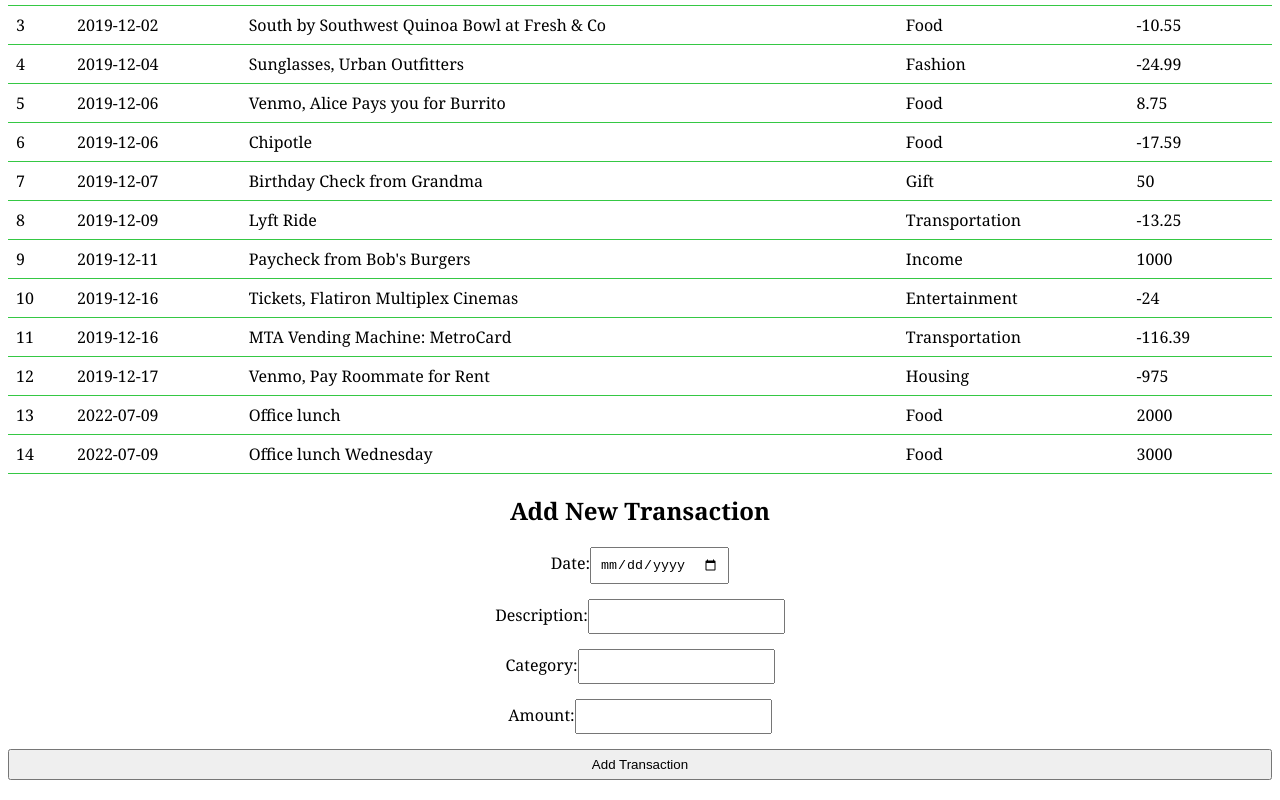
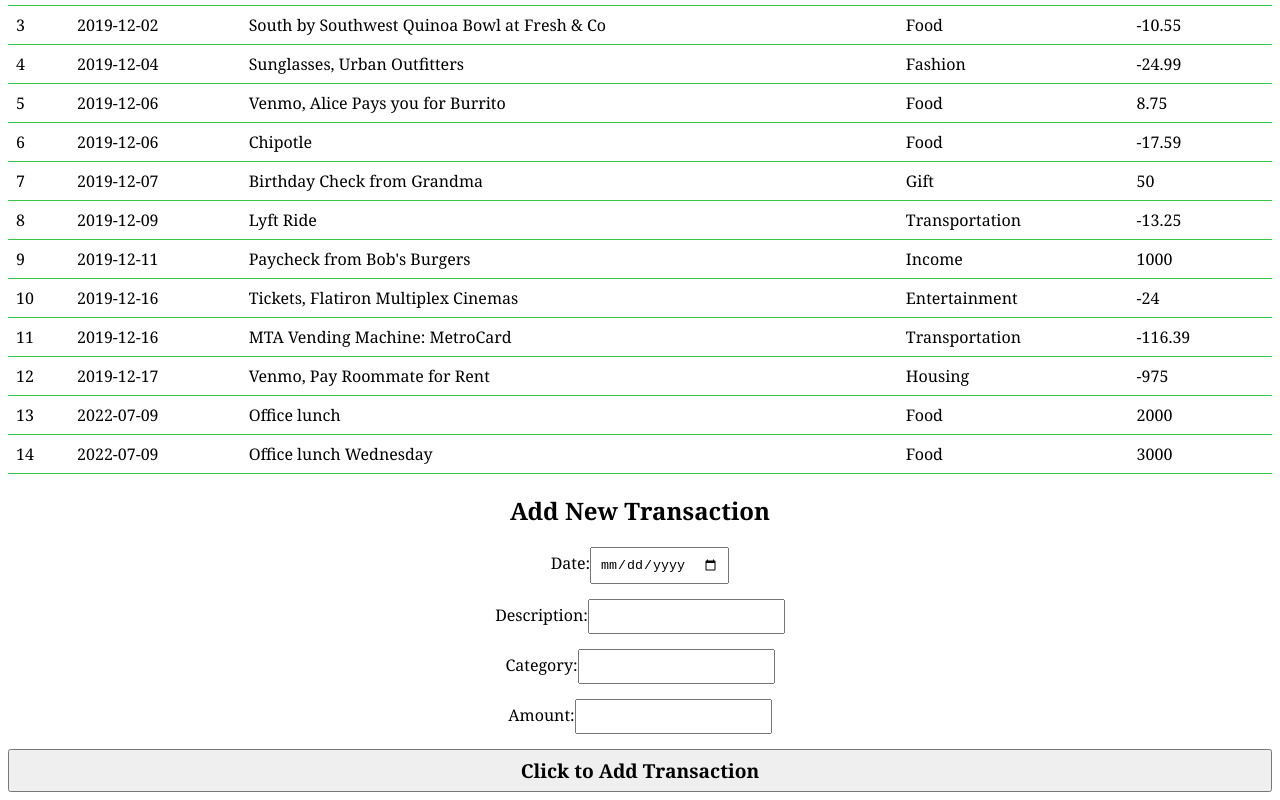
Before and after one commit to christine-M9/Phase-2-week-1-code-challenge, a React (Create React App) app in the folder bank-of-flatiron/: page / in a window 1280 px wide. Shown: the part 330-1130 px from the top of the page. Built offline with nearby package versions, Linux system fonts and the light colour scheme.

Commit message:
final commit

```diff
--- a/bank-of-flatiron/src/TransactionTable.js
+++ b/bank-of-flatiron/src/TransactionTable.js
@@ -92,7 +92,7 @@ const TransactionTable = ({ transactions, onAddTransaction }) => {
           Amount:
           <input type="number" name="amount" value={formData.amount} onChange={handleInputChange} required />
         </label>
-        <button type="submit">Add Transaction</button>
+        <button type="submit">Click to Add Transaction</button>
       </form>
     </div>
   );
--- a/bank-of-flatiron/src/index.css
+++ b/bank-of-flatiron/src/index.css
@@ -35,5 +35,7 @@
  }
    button {
     padding: 6px;
-
+   font-weight: 800;
+   font-family:Georgia, 'Times New Roman', Times, serif;
+   font-size: larger;
   }
```
